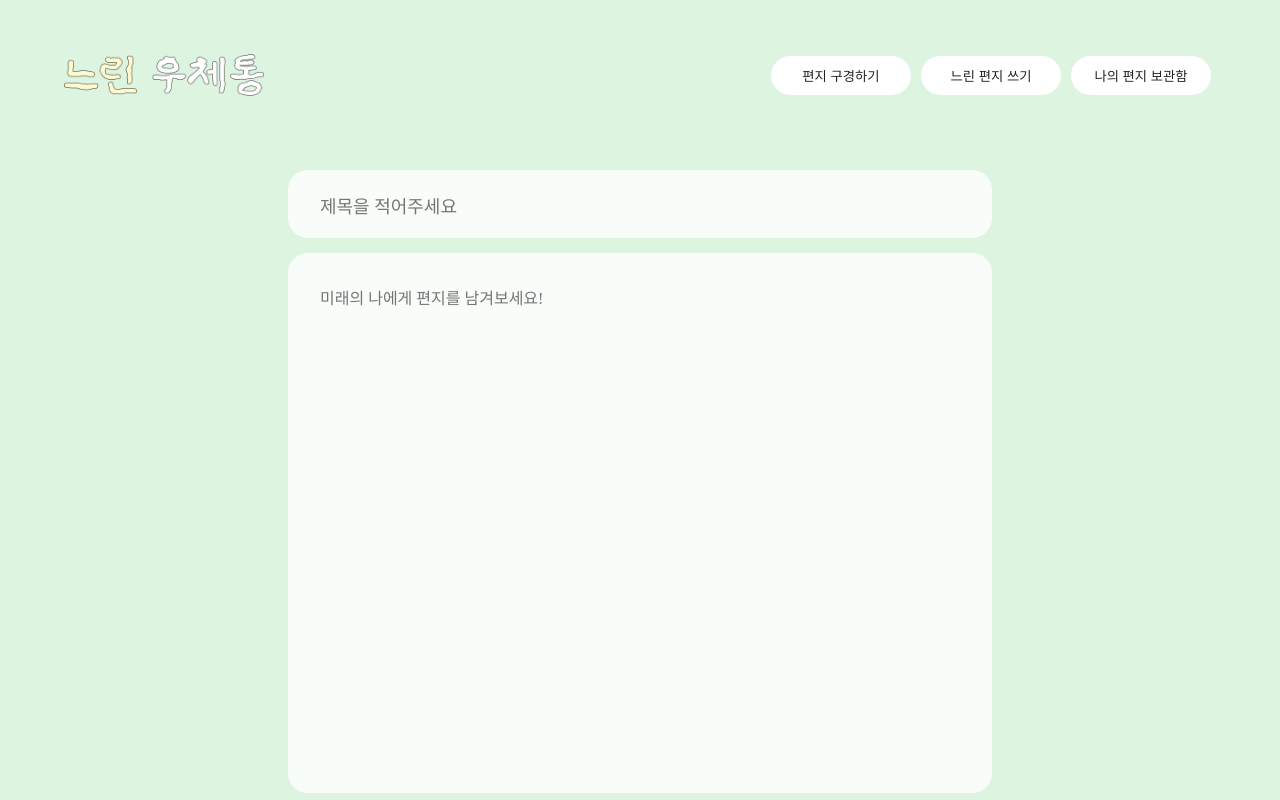
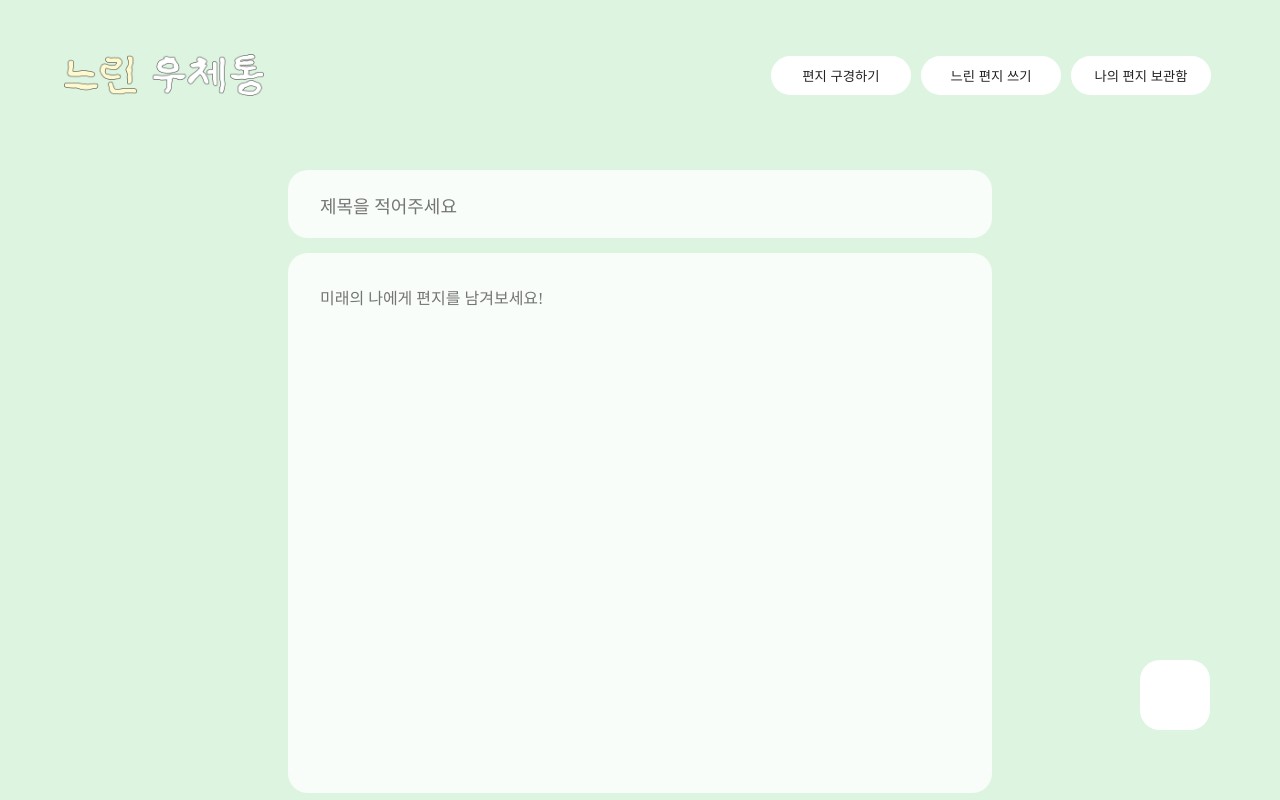
Before and after one commit to pknu-wap/2025_1_WEB_2, a React (Create React App) app in the folder client/: page /create in a window 1280 px wide. Built offline with nearby package versions, Linux system fonts and the light colour scheme; a web font is replaced by a local one.

Commit message:
feature : 플로팅 버튼 구현 및 디자인 완성

```diff
--- /dev/null
+++ b/client/src/assets/FloatingButton.module.css
@@ -0,0 +1,15 @@
+.btn{
+    position: fixed;
+    bottom: 70px;
+    right: 70px;
+    width: 70px;
+    height: 70px;
+    background-color: #FFFFFF;
+    border: 1px #222222;
+    border-radius: 20px;
+}
+
+.btn:hover {
+    background-color: #EDEDED;
+    cursor: pointer;
+}
--- /dev/null
+++ b/client/src/components/FloatingButton.js
@@ -0,0 +1,8 @@
+import React from "react";
+import styles from "../assets/FloatingButton.module.css";
+
+const FloatingButton = (handleToggle) => {
+  return <button className={styles.btn} onClick={handleToggle} />;
+};
+
+export default FloatingButton;
--- a/client/src/pages/LetterCreatePage.js
+++ b/client/src/pages/LetterCreatePage.js
@@ -1,8 +1,16 @@
-import React from "react";
+import React, { useState } from "react";
 import LetterInputForm from "../components/LetterCreate/LetterInputForm";
 import styles from "../assets/LetterCreate/LetterCreatePage.module.css";
+import FloatingButton from "../components/FloatingButton";
 
 const LetterCreatePage = ({}) => {
+  // 플로팅 버튼 토글 hook
+  const [toggle, setToggle] = useState(false);
+  // 플로팅 버튼 토글 핸들러
+  const handleToggle = () => {
+    setToggle((prev) => !prev);
+  };
+
   return (
     <div className={styles.create_page}>
       <div className={styles.letter_form}>
@@ -18,6 +26,9 @@ const LetterCreatePage = ({}) => {
           />
         </div>
       </div>
+
+      {/* 플로팅 버튼 */}
+      <FloatingButton handleToggle={handleToggle} />
     </div>
   );
 };
```
Also changed, not shown: client/src/components/LetterCreate/LetterInfoForm.js (added).
